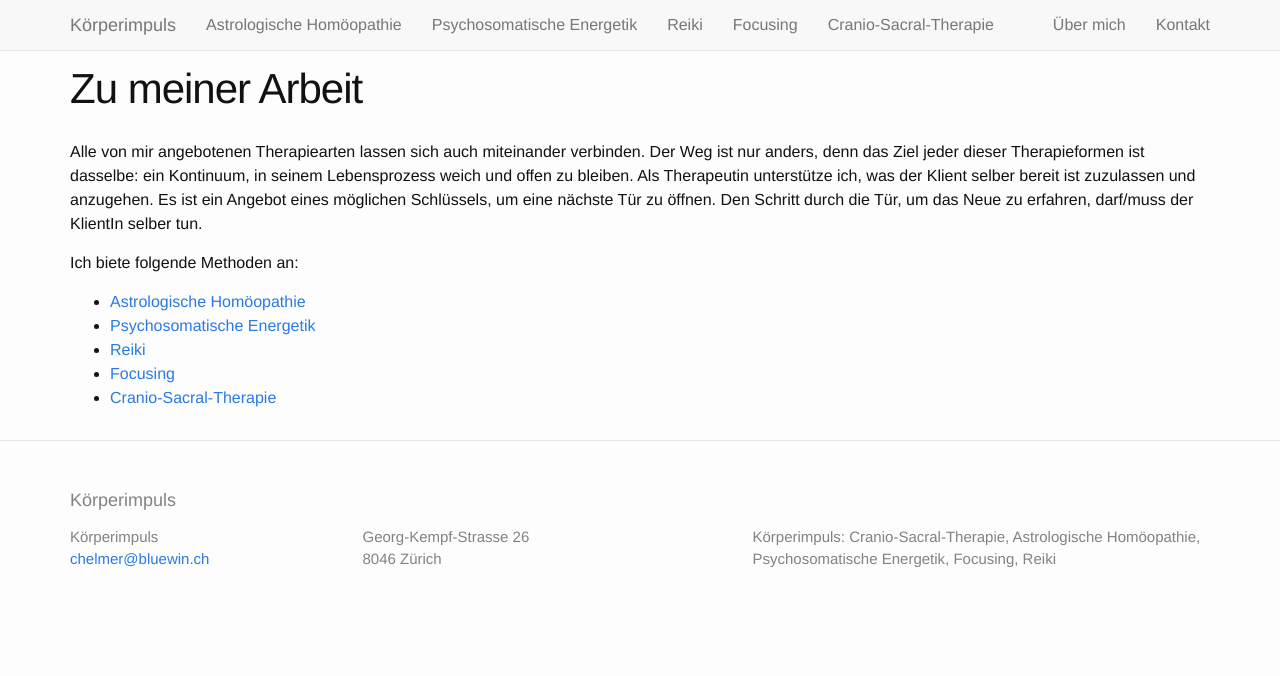
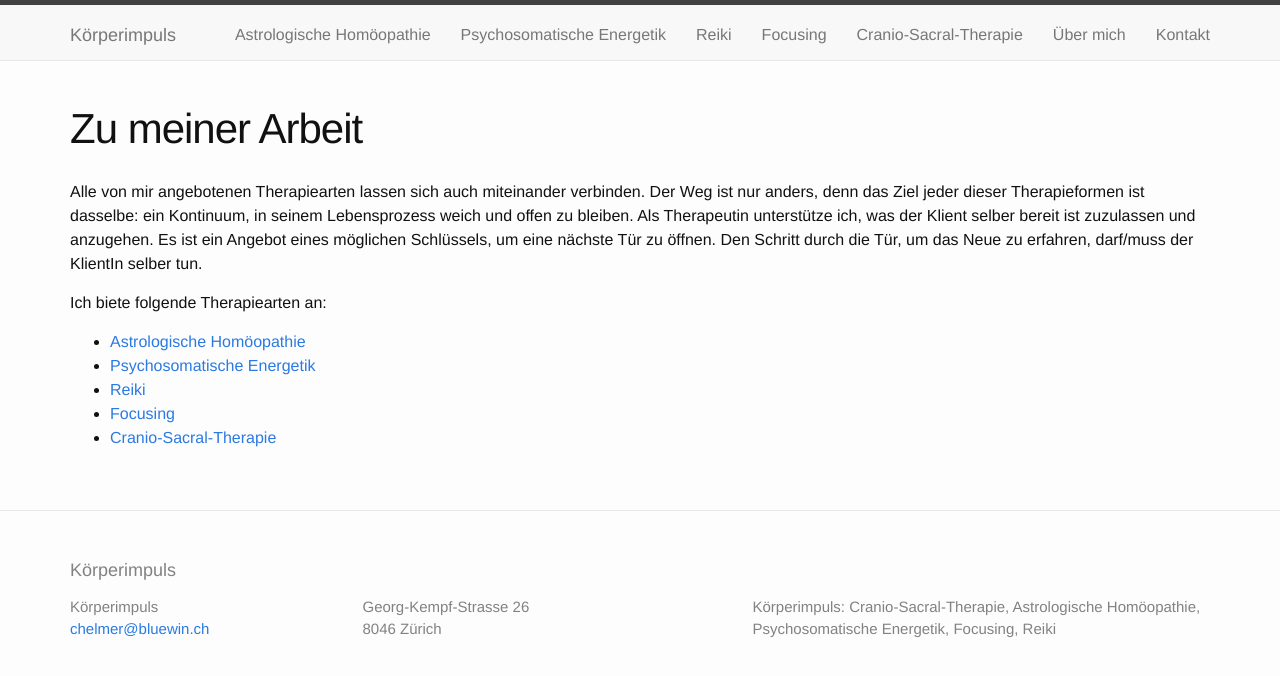
Before and after one commit to lukaselmer/koerperimpuls, a Jekyll site: the page built from jekyll/index.md, in a window 1280 px wide. Shown: the top 676 px of the page. Built offline with Jekyll 4.4.1, drawn with Linux system fonts in a browser that asks for light colours; nearby versions of some CDN libraries.

Commit message:
navbar, styling

```diff
--- a/jekyll/_includes/header.html
+++ b/jekyll/_includes/header.html
@@ -11,10 +11,10 @@
       <a class="navbar-brand" href="{{ site.baseurl }}/">{{ site.title }}</a>
     </div>
     <div id="navbar" class="collapse navbar-collapse">
-      <ul class="nav navbar-nav">
+      <ul class="nav navbar-nav navbar-right">
         <li class="hidden-lg dropdown">
           <a href="#" class="dropdown-toggle" data-toggle="dropdown" role="button"
-             aria-expanded="true">Methoden <span class="caret"></span></a>
+             aria-expanded="true">Therapiearten <span class="caret"></span></a>
           <ul class="dropdown-menu" role="menu">
             {% for page in site.pages %}
             {% if page.methods %}
@@ -29,9 +29,7 @@
         <li class="visible-lg-inline"><a href="{{ page.url | prepend: site.baseurl }}">{{ page.title }}</a></li>
         {% endif %}
         {% endfor %}
-      </ul>
 
-      <ul class="nav navbar-nav navbar-right">
         <li><a href="/zu-meiner-ausbildung">Über mich</a></li>
         <li><a href="/kontakt">Kontakt</a></li>
       </ul>
--- a/jekyll/_layouts/default.html
+++ b/jekyll/_layouts/default.html
@@ -8,7 +8,7 @@
     {% include header.html %}
 
     <div class="container">
-      <div class="row">
+      <div class="row main-content">
         <div class="col-xs-12">
           {{ content }}
         </div>
--- a/jekyll/_sass/_layout.scss
+++ b/jekyll/_sass/_layout.scss
@@ -1,13 +1,11 @@
-/**
- * Site header
- */
-.site-header {
+.navbar {
+  padding-top: 5px;
   border-top: 5px solid $grey-color-dark;
-  border-bottom: 1px solid $grey-color-light;
-  min-height: 56px;
+}
 
-  // Positioning context for the mobile navigation icon
-  position: relative;
+.main-content{
+  margin-top: 40px;
+  margin-bottom: 30px;
 }
 
 .site-title {
--- a/jekyll/index.md
+++ b/jekyll/index.md
@@ -5,7 +5,7 @@ title: Zu meiner Arbeit
 
 Alle von mir angebotenen Therapiearten lassen sich auch miteinander verbinden. Der Weg ist nur anders, denn das Ziel jeder dieser Therapieformen ist dasselbe: ein Kontinuum, in seinem Lebensprozess weich und offen zu bleiben. Als Therapeutin unterstütze ich, was der Klient selber bereit ist zuzulassen und anzugehen. Es ist ein Angebot eines möglichen Schlüssels, um eine nächste Tür zu öffnen. Den Schritt durch die Tür, um das Neue zu erfahren, darf/muss der KlientIn selber tun.
 
-Ich biete folgende Methoden an:
+Ich biete folgende Therapiearten an:
 
 <ul>
   {% for page in site.pages %}
```
Lines whose indentation alone changed are shown as unchanged.
